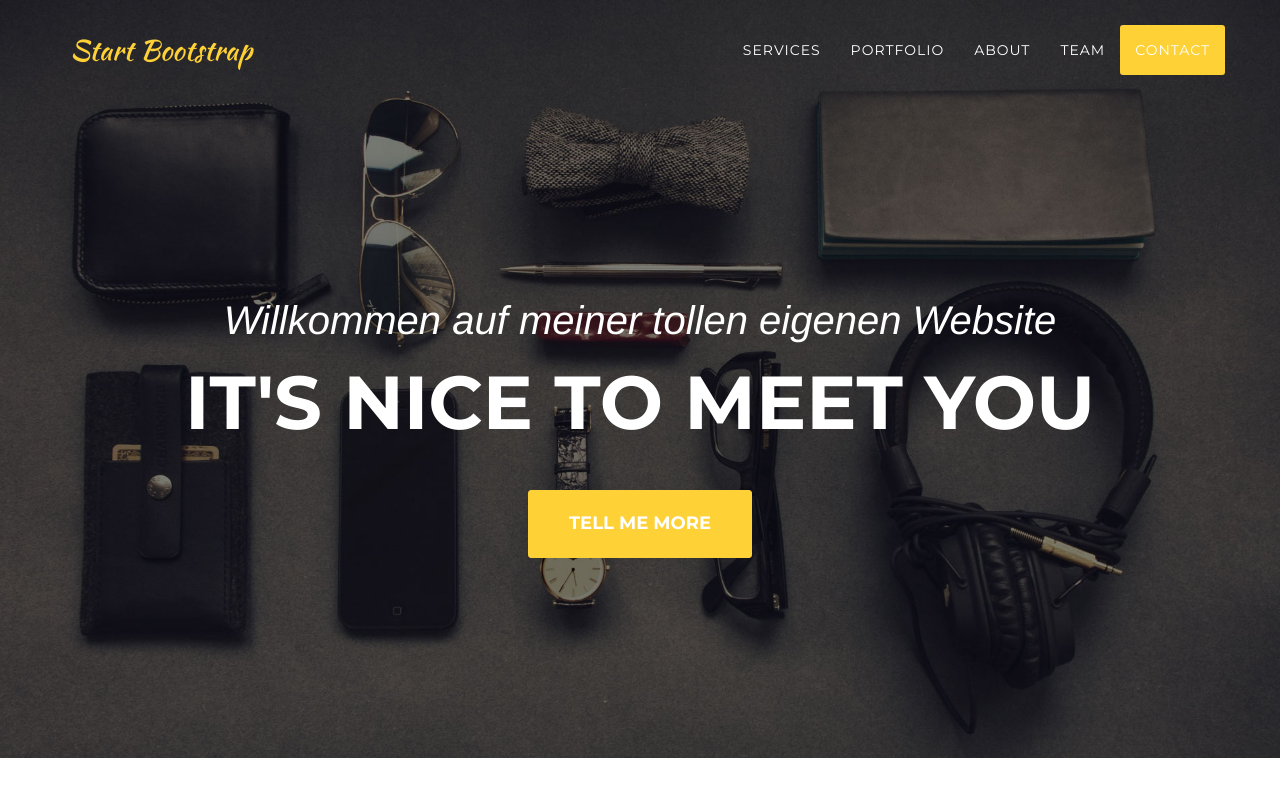
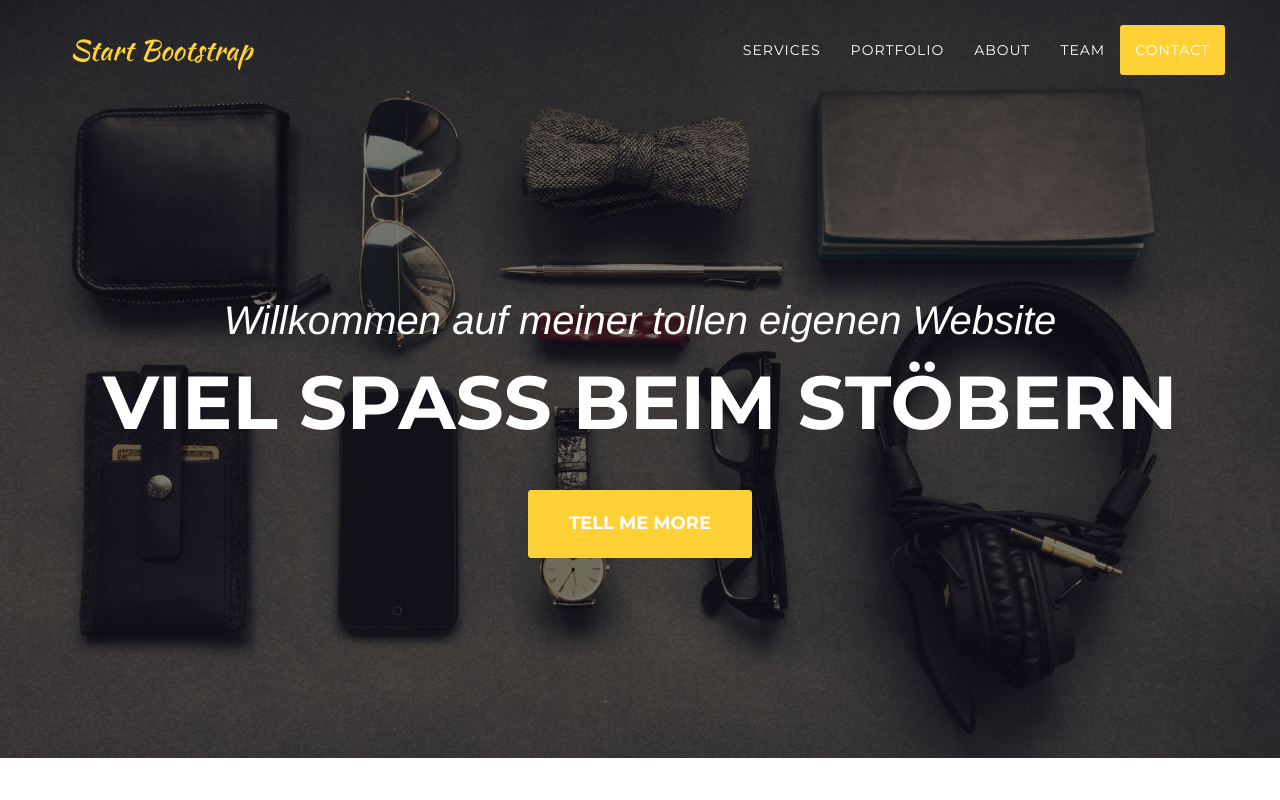
Before and after one commit to carlottasch/Carlottas-website, a website: page docs/index.html in a window 1280 px wide. Shown: the top 800 px of the page. Drawn offline with nearby package versions, Linux system fonts and the light colour scheme; a web font is replaced by a local one.

Commit message:
changed sub title

```diff
--- a/docs/index.html
+++ b/docs/index.html
@@ -79,7 +79,7 @@
         <div class="container">
             <div class="intro-text">
                 <div class="intro-lead-in">Willkommen auf meiner tollen eigenen Website</div>
-                <div class="intro-heading">It's Nice To Meet You</div>
+                <div class="intro-heading">viel Spaß beim stöbern</div>
                 <a href="#services" class="page-scroll btn btn-xl">Tell Me More</a>
             </div>
         </div>
```
